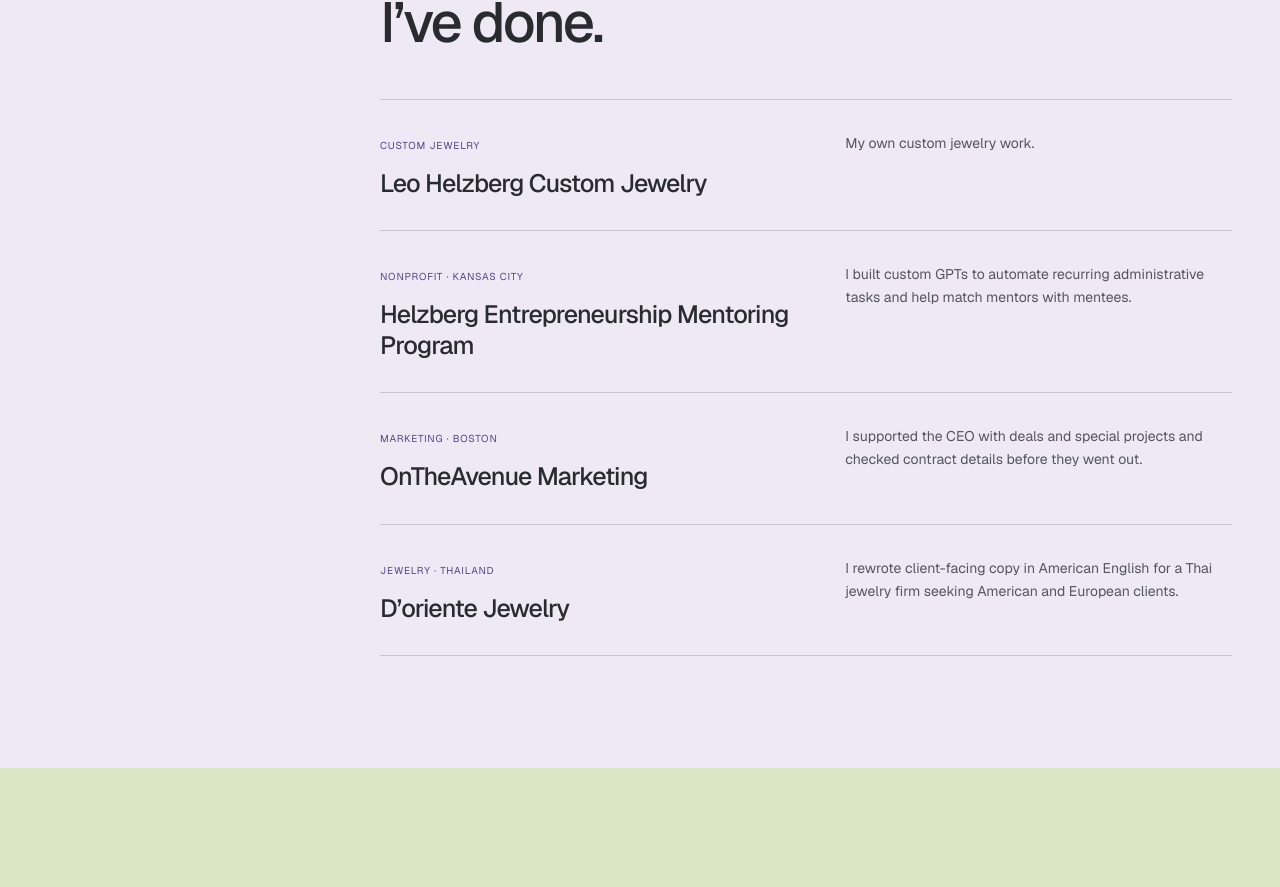
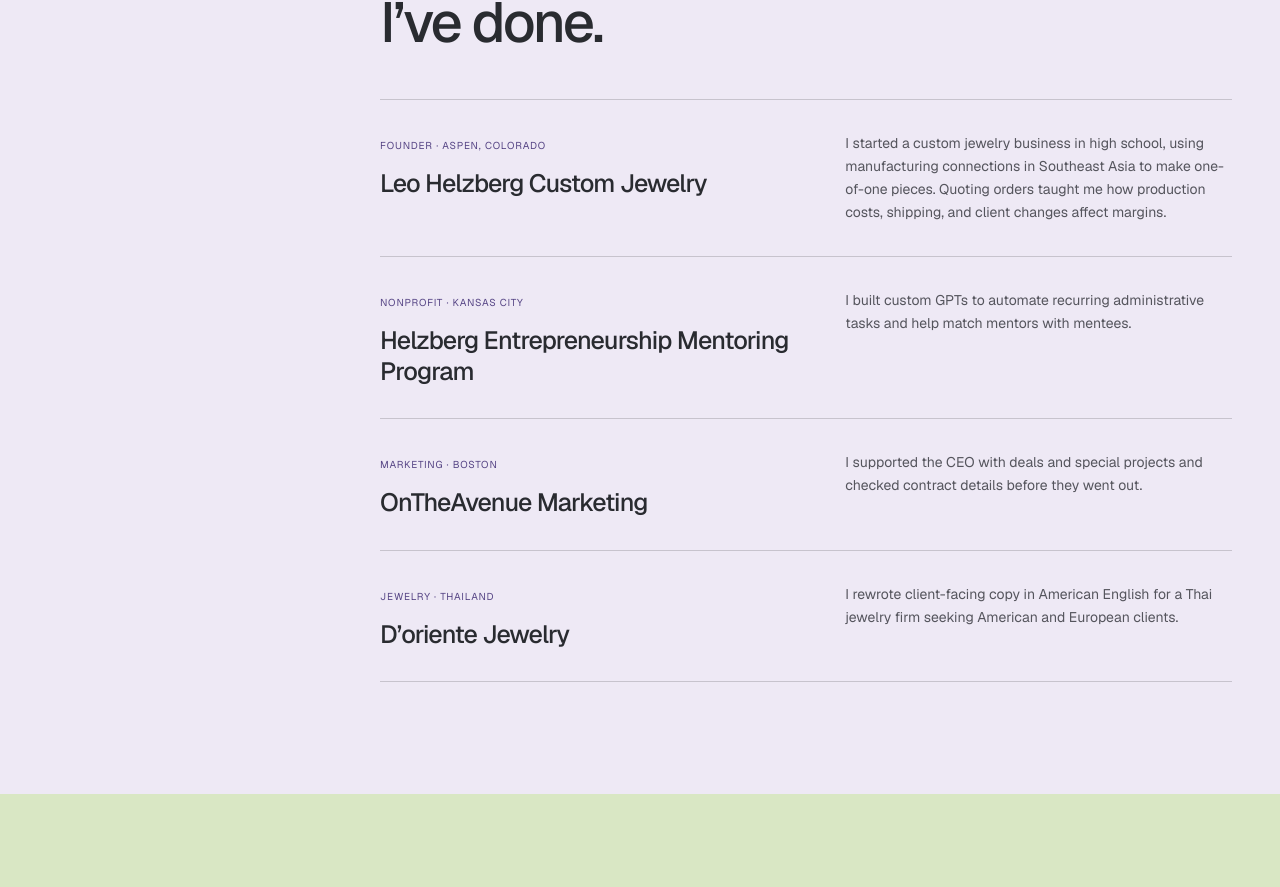
Before and after one commit to Fred-Leo/fred-loves-ai, a Next.js app: page / in a window 1280 px wide. Shown: the part 1970-2857 px from the top of the page. Built offline with nearby package versions, Linux system fonts and the light colour scheme.

Commit message:
Describe custom jewelry founding and manufacturing experience

```diff
--- a/src/app/portfolio.tsx
+++ b/src/app/portfolio.tsx
@@ -4,7 +4,7 @@ import ContactForm from "../components/contact-form";
 import SiteNav from "../components/site-nav";
 
 const roles = [
-  { place: "Leo Helzberg Custom Jewelry", type: "Custom jewelry", detail: "My own custom jewelry work." },
+  { place: "Leo Helzberg Custom Jewelry", type: "Founder · Aspen, Colorado", detail: "I started a custom jewelry business in high school, using manufacturing connections in Southeast Asia to make one-of-one pieces. Quoting orders taught me how production costs, shipping, and client changes affect margins." },
   { place: "Helzberg Entrepreneurship Mentoring Program", type: "Nonprofit · Kansas City", detail: "I built custom GPTs to automate recurring administrative tasks and help match mentors with mentees." },
   { place: "OnTheAvenue Marketing", type: "Marketing · Boston", detail: "I supported the CEO with deals and special projects and checked contract details before they went out." },
   { place: "D’oriente Jewelry", type: "Jewelry · Thailand", detail: "I rewrote client-facing copy in American English for a Thai jewelry firm seeking American and European clients." },
```
